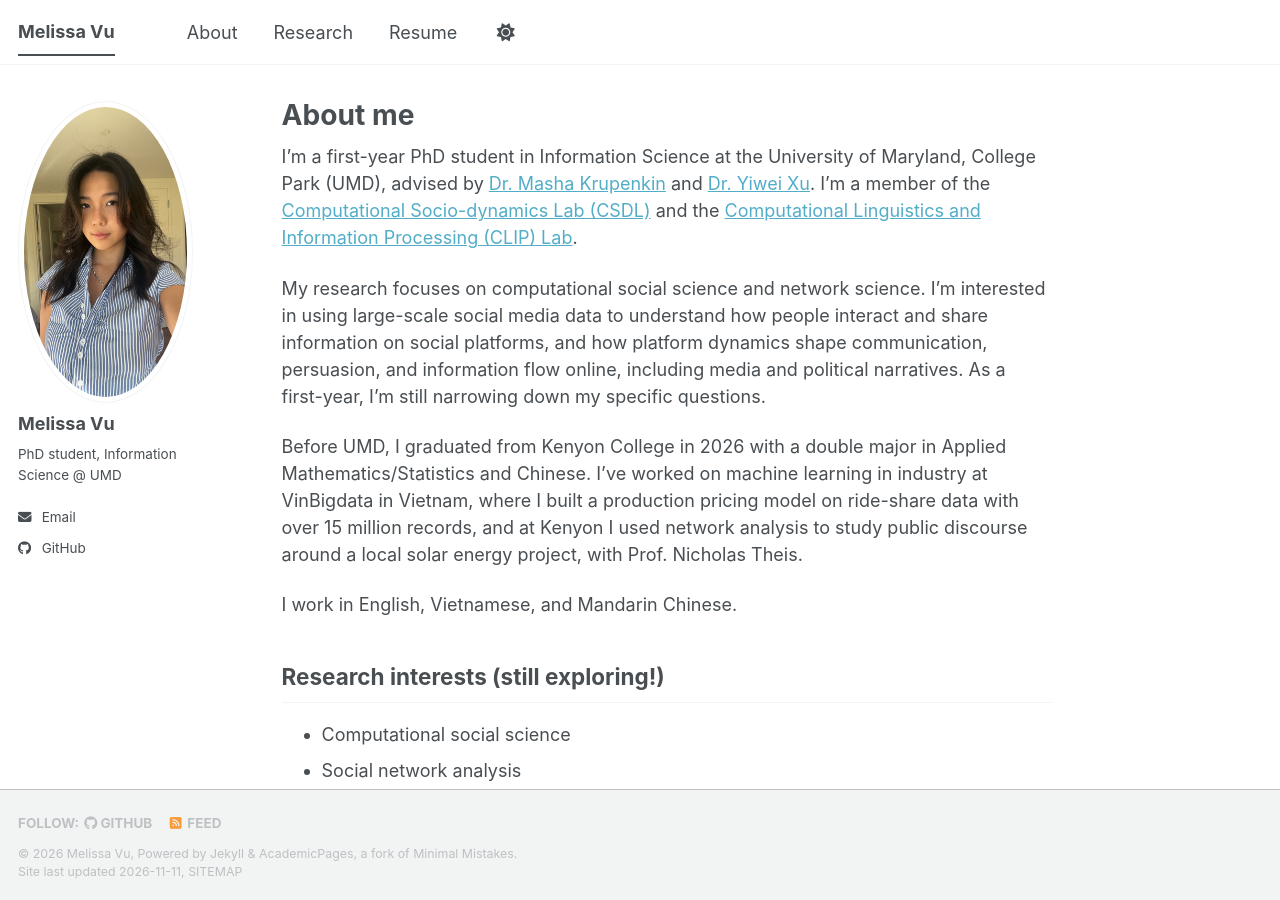
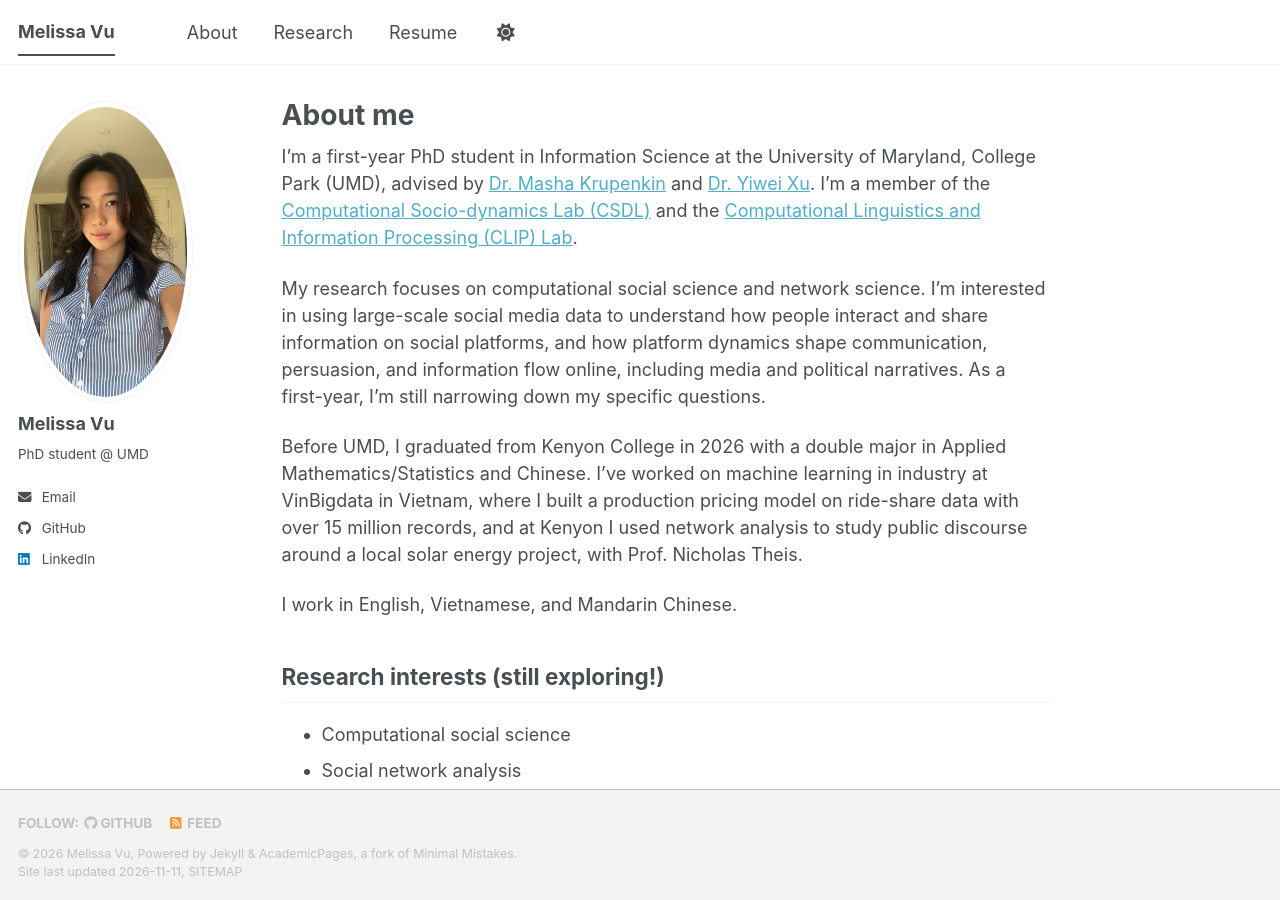
Before and after one commit to melvu-25/melvu-25.github.io, a Jekyll site: the page built from _pages/about.md, in a window 1280 px wide and 900 px high. Built offline with Jekyll 4.4.1, drawn with Linux system fonts in a browser that asks for light colours; a script bundle is joined from its source files by our own code; a style sheet for code colours, icons or effects is not loaded.

Commit message:
Update bio and LinkedIn username in config

```diff
--- a/_config.yml
+++ b/_config.yml
@@ -26,7 +26,7 @@ author:
   avatar           : "profile.png"
   name             : "Melissa Vu"
   pronouns         : # example: "she/her"
-  bio              : "PhD student, Information Science @ UMD"
+  bio              : "PhD student @ UMD"
   linkedin         : https://www.linkedin.com/in/melissa-vu/
   email            : melvu@umd.edu
 
@@ -64,7 +64,7 @@ author:
   keybase          : # Username
   instagram        : # Username
   lastfm           : # Username
-  linkedin         : # LinkedIn username (the part after linkedin.com/in/)
+  linkedin         : "melissa-vu"
   mastodon         : # URL
   medium           : # URL
   pinterest        : # Username
```
